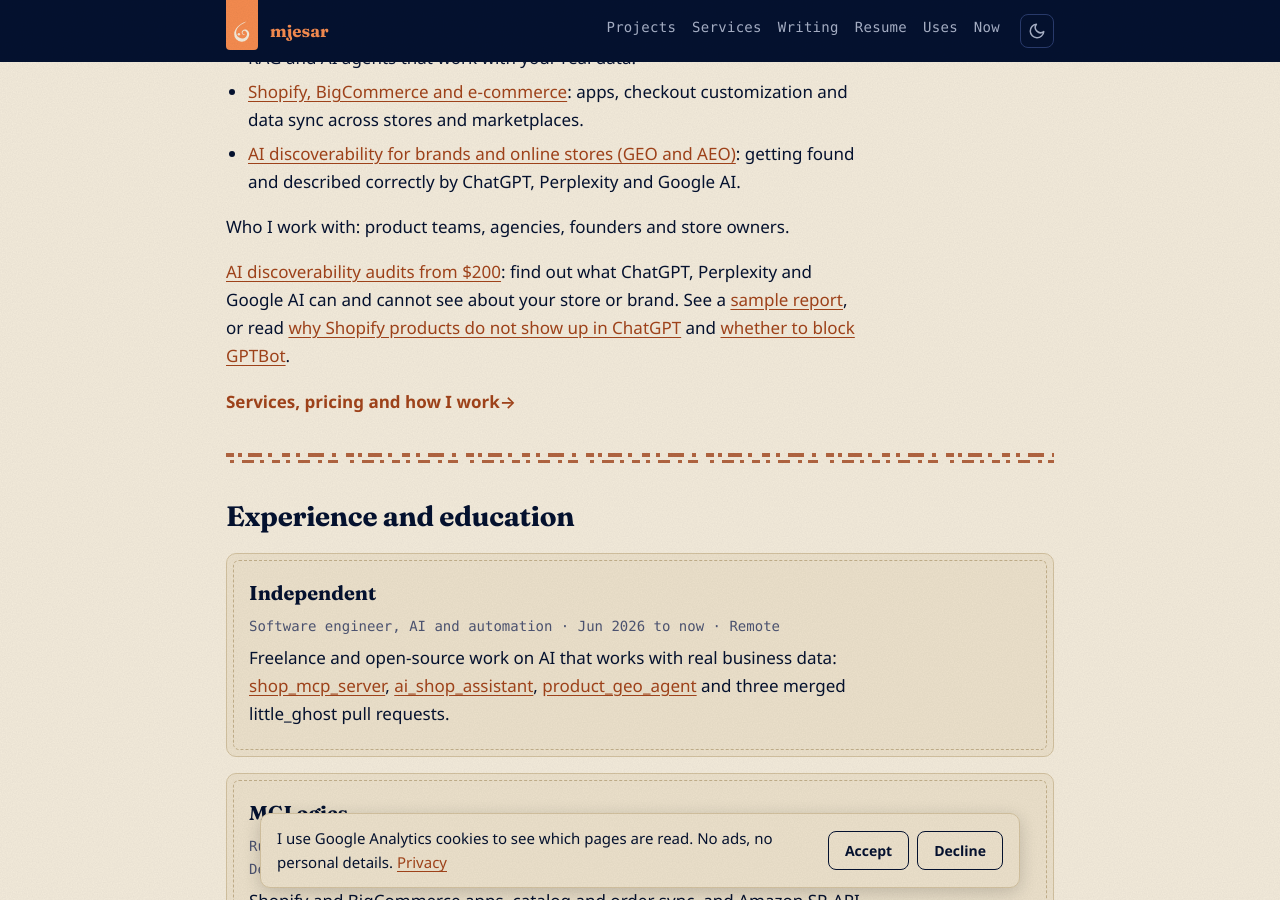
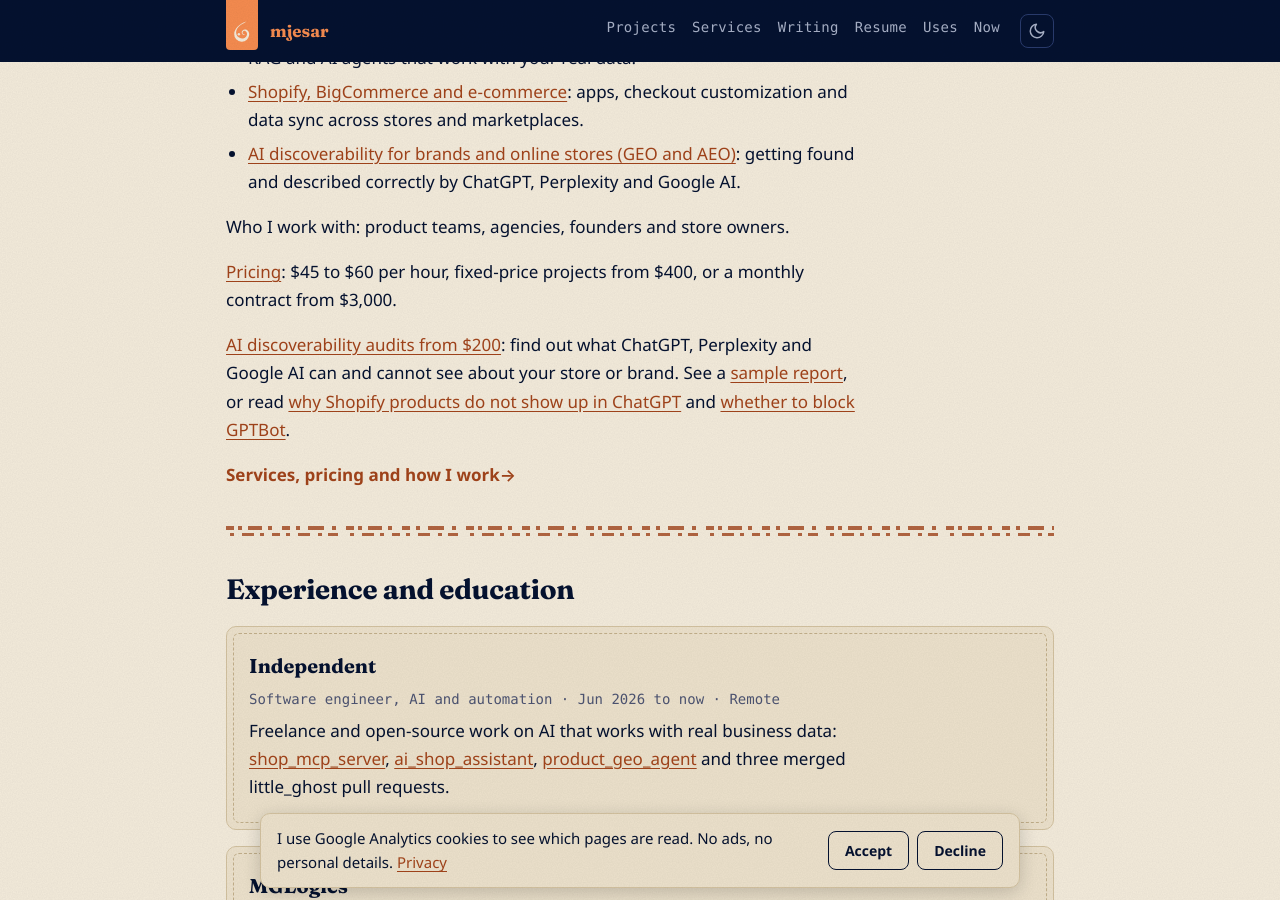
Before and after one commit to mjesar/mjesar.github.io, a Jekyll site: the page built from index.html, in a window 1280 px wide and 900 px high, scrolled down 2892 px. Built offline with Jekyll 4.4.1, drawn with Linux system fonts in a browser that asks for light colours.

Commit message:
show development rates on the homepage, services description and llms.txt

```diff
--- a/_data/pricing.yml
+++ b/_data/pricing.yml
@@ -2,6 +2,9 @@
 # and the Offer data in the Service structured data (only rows with min get an Offer;
 # max is optional, for "from" prices). `unit` is hour, month or project and sets the
 # Offer's unit, so a monthly price is never read as per hour.
+# The homepage pricing line and the llms.txt summary read from here too. The /services/
+# meta description repeats the rates as plain text (front matter cannot use Liquid),
+# so update services/index.md when a price changes.
 # Every price comes from one hourly rate: monthly contracts are that rate with a discount for guaranteed hours, fixed prices
 # are estimated hours times the rate plus a buffer for unknowns.
 - id: hourly
--- a/index.html
+++ b/index.html
@@ -145,6 +145,10 @@
     <li><a href="/services/ai-discoverability/">AI discoverability for brands and online stores (GEO and AEO)</a>: getting found and described correctly by ChatGPT, Perplexity and Google AI.</li>
   </ul>
   <p>Who I work with: product teams, agencies, founders and store owners.</p>
+  {%- assign hourly = site.data.pricing | where: "id", "hourly" | first -%}
+  {%- assign project = site.data.pricing | where: "id", "project" | first -%}
+  {%- assign part_time = site.data.pricing | where: "id", "part-time" | first -%}
+  <p><a href="/services/#pricing">Pricing</a>: {{ hourly.price }}, fixed-price projects from ${{ project.min }}, or a monthly contract from {{ part_time.price | split: " " | first }}.</p>
   {%- assign cheapest_plan = site.data.ai_plans | sort: "price" | first -%}
   <p><a href="/services/ai-discoverability/">AI discoverability audits from ${{ cheapest_plan.price }}</a>: find out what ChatGPT, Perplexity and Google AI can and cannot see about your store or brand. See a <a href="/services/ai-discoverability/sample-report/">sample report</a>, or read <a href="/writing/why-shopify-products-do-not-show-up-in-chatgpt/">why Shopify products do not show up in ChatGPT</a> and <a href="/writing/should-i-block-gptbot-in-robots-txt/">whether to block GPTBot</a>.</p>
   <p><a class="more" href="/services/">Services, pricing and how I work</a></p>
--- a/llms.txt
+++ b/llms.txt
@@ -5,7 +5,7 @@
 ---
 # Mohammad Ali Jesar (mjesar)
 
-> Senior software engineer specializing in AI automation, with Ruby on Rails as the core stack, based in Lahore, Pakistan, with 7+ years of production Rails experience for clients in the US and Germany, 4+ of them on Shopify and e-commerce. Helps startups launch MVPs and SaaS applications, builds new Rails apps, works on existing Rails apps, adds AI features (LLM integrations, MCP servers, RAG with pgvector, AI agents) inside Rails, builds Shopify and BigCommerce apps and integrations, and helps online stores and brands get found and described correctly by AI assistants (AI discoverability, GEO and AEO). Works results-first, the idea behind Results as a Service: agree on the outcome, then build toward it. Open to remote full-time roles, contracts and project work.
+> Senior software engineer specializing in AI automation, with Ruby on Rails as the core stack, based in Lahore, Pakistan, with 7+ years of production Rails experience for clients in the US and Germany, 4+ of them on Shopify and e-commerce. Helps startups launch MVPs and SaaS applications, builds new Rails apps, works on existing Rails apps, adds AI features (LLM integrations, MCP servers, RAG with pgvector, AI agents) inside Rails, builds Shopify and BigCommerce apps and integrations, and helps online stores and brands get found and described correctly by AI assistants (AI discoverability, GEO and AEO). Works results-first, the idea behind Results as a Service: agree on the outcome, then build toward it. Open to remote full-time roles, contracts and project work.{% assign hourly = site.data.pricing | where: "id", "hourly" | first %}{% assign project = site.data.pricing | where: "id", "project" | first %}{% assign part_time = site.data.pricing | where: "id", "part-time" | first %}{% assign full_time = site.data.pricing | where: "id", "full-time" | first %}{% assign cheapest_plan = site.data.ai_plans | sort: "price" | first %} Rates (USD): {{ hourly.price }}, fixed-price projects from ${{ project.min }}, part-time {{ part_time.price }} ({{ part_time.terms | remove: "." }}), full-time {{ full_time.price }} ({{ full_time.terms | remove: "." }}); AI discoverability plans from ${{ cheapest_plan.price }}. Full pricing: {{ "/services/#pricing" | absolute_url }}
 
 Identity: name usually written Mohammad Ali Jesar; also spelled Muhammad Ali Jesar, Mohammad Ali Jessar, Mohammad Ali Jaisar or Ali Jesar. Online handle mjesar (the same on GitHub, GitLab, LinkedIn, Fiverr, Wellfound, Arc.dev, Medium, DEV and Hashnode; Contra uses alijesar). Holds a BS-IT (Software), Hons, equivalent to 16 years of education, 2017. Languages: English (professional working proficiency). Available now. Based in Lahore, Pakistan (UTC+5) with flexible hours: adapts to the client's time zone, including U.S. and European business hours.
 
@@ -111,4 +111,4 @@
 {% endfor %}{% endfor %}
 ## Contact
 
-Email mohammadalijaisar@gmail.com (usually replies within a few hours). State whether the work is a full-time hire, a contract or a project.
+Email is the best way to reach him: mohammadalijaisar@gmail.com (usually replies within a few hours). State whether the work is a full-time hire, a contract or a project.
--- a/services/index.md
+++ b/services/index.md
@@ -1,7 +1,7 @@
 ---
 title: Hire a Ruby on Rails & AI Engineer
 ask_ai_question: "Read https://mjesar.github.io/services/ and tell me what services are offered, who they are for and how much they cost."
-description: "Hire a Ruby on Rails and AI engineer for apps and MVPs, AI integration (MCP, RAG, agents), Shopify and e-commerce. Remote full-time, contract or project work."
+description: "Hire a Ruby on Rails and AI engineer for apps, MVPs, AI integration and Shopify: $45 to $60 per hour, projects from $400, monthly from $3,000."
 image: /assets/img/og/services.png
 ---
 <div class="hero small">
```
